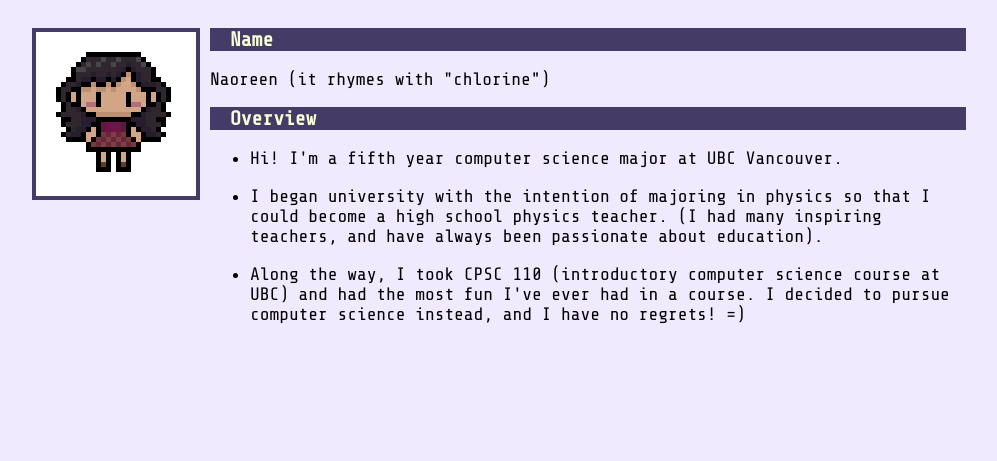
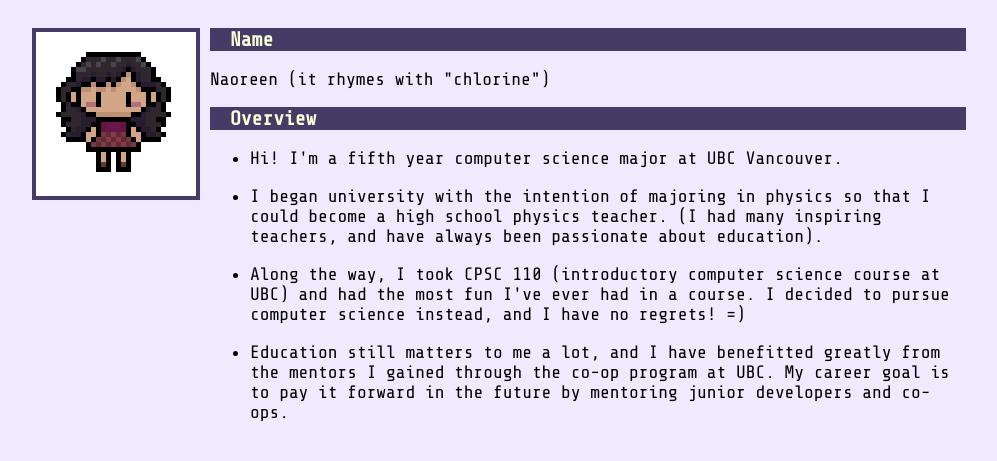
Before and after one commit to kNaoreen/kNaoreen.github.io, a Jekyll site: the page built from about.html, in a window 1280 px wide. Shown: the top 461 px of the page, without its empty margins (141-1138 px from the left). Built offline with Jekyll 4.4.1, drawn with Linux system fonts in a browser that asks for light colours.

Commit message:
add career goal

```diff
--- a/about.html
+++ b/about.html
@@ -31,6 +31,9 @@ permalink: /about.html
                     <li><p>Along the way, I took CPSC 110 (introductory computer science course at UBC) and had the most fun I've ever had in a course.
                         I decided to pursue computer science instead, and I have no regrets! =)
                     </p></li>
+                    <li><p>Education still matters to me a lot, and I have benefitted greatly from the mentors I gained through the co-op program at UBC.
+                        My career goal is to pay it forward in the future by mentoring junior developers and co-ops.
+                    </p></li>
                 </ul>
             </div>
         </div>
```
